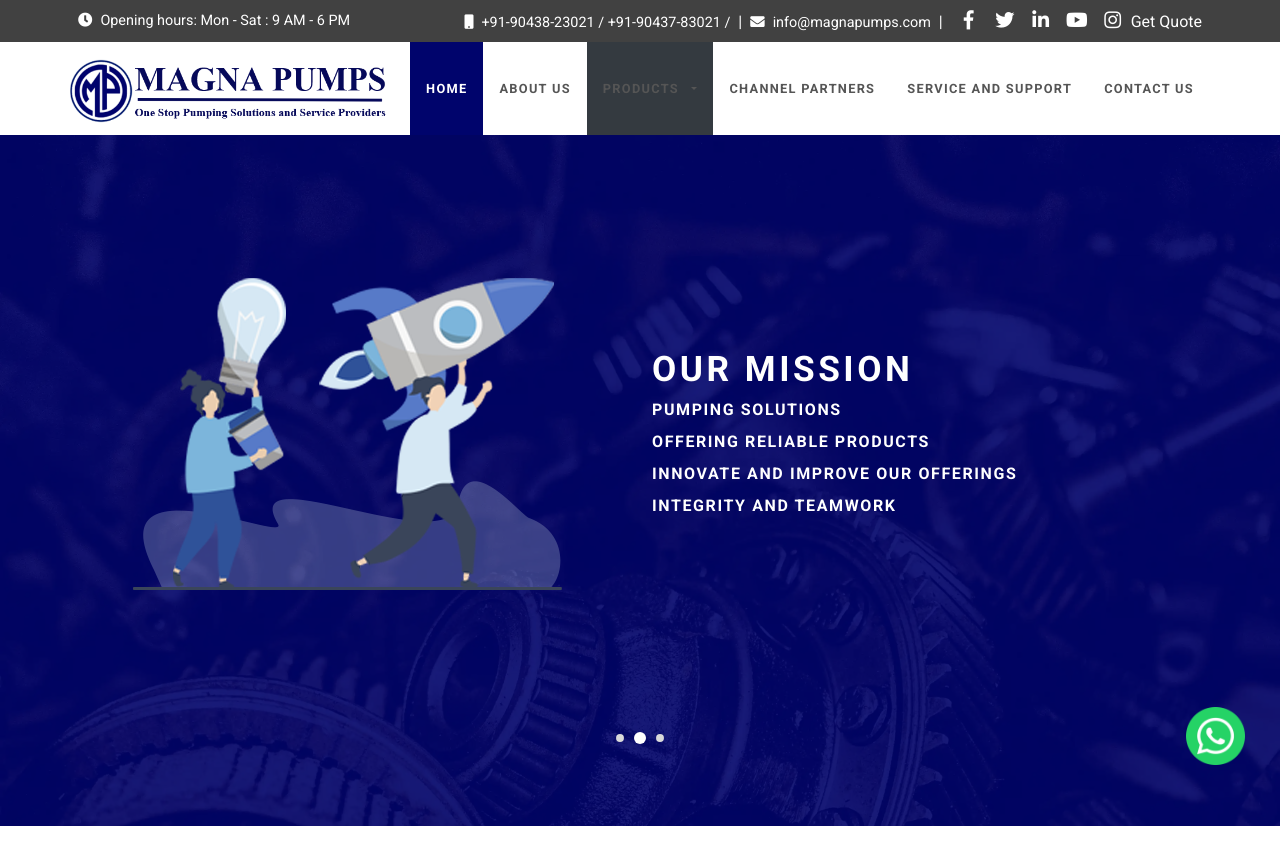
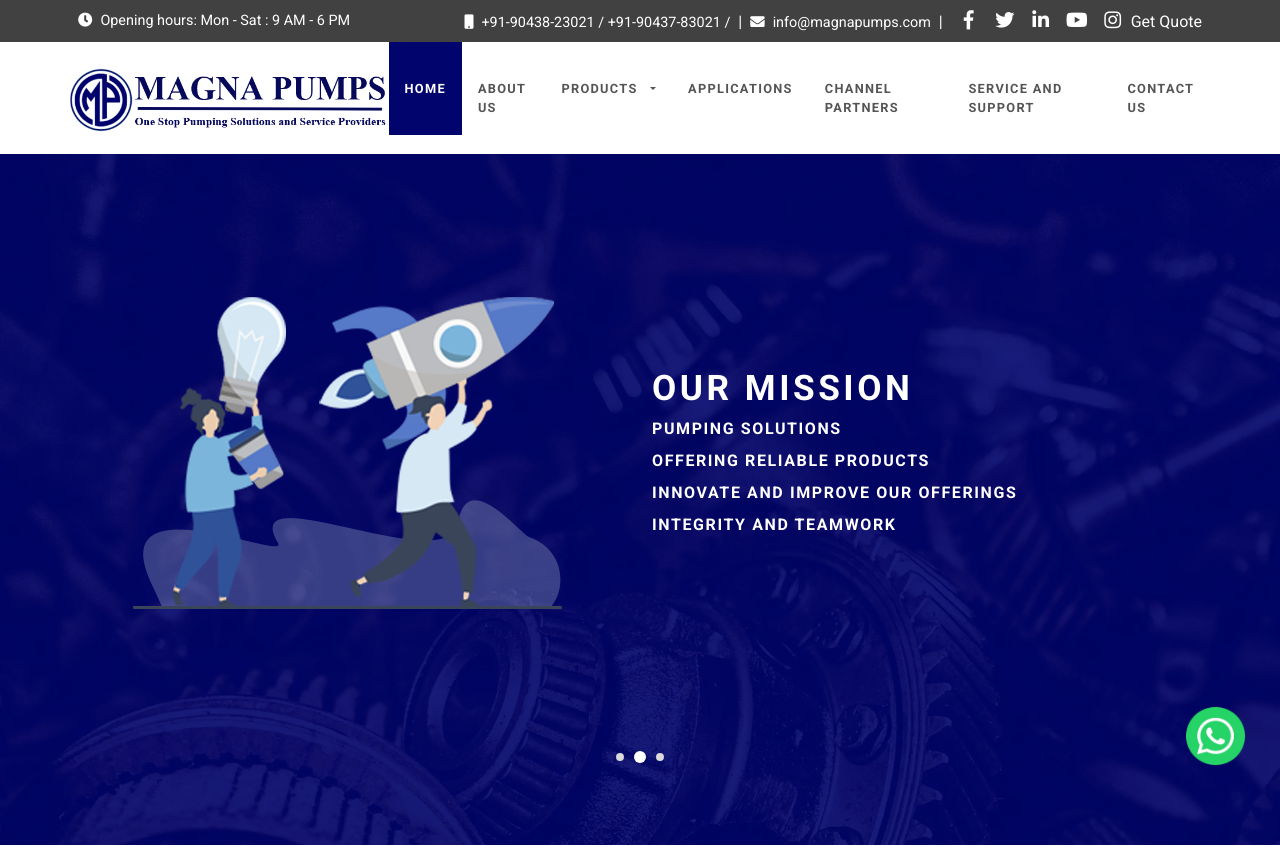
Before and after one commit to naveenece88/magna-pumps-test1, an Angular app: page / in a window 1280 px wide. Shown: the top 847 px of the page. Built offline with nearby package versions, Linux system fonts and the light colour scheme; no server answers.

Commit message:
products dropdown

```diff
--- a/src/app/app.component.html
+++ b/src/app/app.component.html
@@ -1,4 +1,3 @@
-
 <div class="wide" id="all">
   <!-- Top bar-->
   <div class="top-bar bg-dark text-white" id="topBar">
@@ -9,18 +8,33 @@
         </div>
         <div class="col-lg-8 text-end py-2 text-center text-lg-end">
           <ul class="list-inline mb-0">
-              <li class="list-inline-item"><a class="fw-normal text-sm reset-anchor" href="#!"><i class="fas fa-mobile me-2"></i>
-                <a href="tel:+91-90438-23021" rel="noopener" style="color:#ffffff;">+91-90438-23021</a> / <a href="tel:+91-90437-83021" style="color:#ffffff;">+91-90437-83021</a> / </a></li>
+            <li class="list-inline-item"><a class="fw-normal text-sm reset-anchor" href="#!"><i
+                  class="fas fa-mobile me-2"></i>
+                <a href="tel:+91-90438-23021" rel="noopener" style="color:#ffffff;">+91-90438-23021</a> / <a
+                  href="tel:+91-90437-83021" style="color:#ffffff;">+91-90437-83021</a> / </a></li>
             <li class="list-inline-item">|</li>
-              <li class="list-inline-item"><a class="fw-normal text-sm reset-anchor" href="#!"><i class="fas fa-envelope me-2"></i>
-                <a href=mailto:“info@magnapumps.com” rel="noopener" style="color:#ffffff;">info@magnapumps.com</a></a></li>
+            <li class="list-inline-item"><a class="fw-normal text-sm reset-anchor" href="#!"><i
+                  class="fas fa-envelope me-2"></i>
+                <a href=mailto:“info@magnapumps.com” rel="noopener" style="color:#ffffff;">info@magnapumps.com</a></a>
+            </li>
             <li class="list-inline-item">|</li>
-              <li class="list-inline-item text-gray-600 m-0"><a class="text-xs social-link-hover" href="https://www.facebook.com/MagnaPumps" target="_blank" rel="noopener" title="Facebook"><i class="fab fa-facebook-f"></i></a></li>
-              <li class="list-inline-item text-gray-600 m-0"><a class="text-xs social-link-hover" href="https://twitter.com/MagnaPumps" target="_blank" rel="noopener" title="Twitter"><i class="fab fa-twitter"></i></a></li>
-              <li class="list-inline-item text-gray-600 m-0"><a class="text-xs social-link-hover" href="https://www.linkedin.com/in/magnapumps/" target="_blank" rel="noopener" title="Linkedin"><i class="fab fa-linkedin-in"></i></a></li>
-              <li class="list-inline-item text-gray-600 m-0"><a class="text-xs social-link-hover" href="https://www.youtube.com/@MAGNAPUMPS" target="_blank" rel="noopener" title="YouTube"><i class="fab fa-youtube"></i></a></li>
-              <li class="list-inline-item text-gray-600 m-0"><a class="text-xs social-link-hover" href="https://www.instagram.com/magnapumps/" target="_blank" rel="noopener" title="Instagram"><i class="fab fa-instagram"></i></a></li>
-              <li class="list-inline-item text-gray-600 m-0"><a style="color:#ffffff" href="https://magnapumps.com/contact-us" rel="noopener" title="Get Quote">Get Quote</a></li>
+            <li class="list-inline-item text-gray-600 m-0"><a class="text-xs social-link-hover"
+                href="https://www.facebook.com/MagnaPumps" target="_blank" rel="noopener" title="Facebook"><i
+                  class="fab fa-facebook-f"></i></a></li>
+            <li class="list-inline-item text-gray-600 m-0"><a class="text-xs social-link-hover"
+                href="https://twitter.com/MagnaPumps" target="_blank" rel="noopener" title="Twitter"><i
+                  class="fab fa-twitter"></i></a></li>
+            <li class="list-inline-item text-gray-600 m-0"><a class="text-xs social-link-hover"
+                href="https://www.linkedin.com/in/magnapumps/" target="_blank" rel="noopener" title="Linkedin"><i
+                  class="fab fa-linkedin-in"></i></a></li>
+            <li class="list-inline-item text-gray-600 m-0"><a class="text-xs social-link-hover"
+                href="https://www.youtube.com/@MAGNAPUMPS" target="_blank" rel="noopener" title="YouTube"><i
+                  class="fab fa-youtube"></i></a></li>
+            <li class="list-inline-item text-gray-600 m-0"><a class="text-xs social-link-hover"
+                href="https://www.instagram.com/magnapumps/" target="_blank" rel="noopener" title="Instagram"><i
+                  class="fab fa-instagram"></i></a></li>
+            <li class="list-inline-item text-gray-600 m-0"><a style="color:#ffffff"
+                href="https://magnapumps.com/contact-us" rel="noopener" title="Get Quote">Get Quote</a></li>
 
           </ul>
         </div>
@@ -34,8 +48,12 @@
     <div class="navbar navbar-light bg-white navbar-expand-lg py-0" id="navbar">
       <div class="container py-3 py-lg-0 px-lg-0">
         <!-- Navbar brand--><a class="navbar-brand" href="index.html"><img class="d-none d-md-inline-block"
-              src="assets/img/logo1.png" alt="industrial pumps,Sewage Pumps,Slurry pumps,water pumps,centrifugal pumps,submersible pumps,submersible water pumps"><img class="d-inline-block d-md-none" src="assets/img/logo1.png"
-              alt="industrial pumps,Sewage Pumps,Slurry pumps,water pumps,centrifugal pumps,submersible pumps,submersible water pumps"><span class="sr-only">Magna Pumps - go to homepage</span> </a> <h3 style="color:#00046c;font-family:inherit;
+            src="assets/img/logo1.png"
+            alt="industrial pumps,Sewage Pumps,Slurry pumps,water pumps,centrifugal pumps,submersible pumps,submersible water pumps"><img
+            class="d-inline-block d-md-none" src="assets/img/logo1.png"
+            alt="industrial pumps,Sewage Pumps,Slurry pumps,water pumps,centrifugal pumps,submersible pumps,submersible water pumps"><span
+            class="sr-only">Magna Pumps - go to homepage</span> </a>
+        <h3 style="color:#00046c;font-family:inherit;
               font-size:32px;margin-left: -0.95rem;margin-bottom:0.24rem;"></h3>
         <!-- Navbar toggler-->
         <button class="navbar-toggler text-primary border-primary" type="button" data-bs-toggle="collapse"
@@ -46,36 +64,49 @@
         <div class="collapse navbar-collapse" id="navigationCollapse">
           <ul class="navbar-nav ms-auto mb-2 mb-lg-0">
             <!-- homepage dropdown-->
-              <li class="nav-item dropdown"><a class="nav-link"  routerLink='home' [ngClass]="{'active' : commons.tab == 0}" href="#home" role="button">Home</a>
+            <li class="nav-item dropdown"><a class="nav-link" routerLink='home'
+                [ngClass]="{'active' : commons.tab == 0}" href="#home" role="button">Home</a>
             </li>
-              <li class="nav-item dropdown"><a class="nav-link  " routerLink='about-us' [ngClass]="{'active' : commons.tab == 1}" href="#services" role="button">About Us</a>
+            <li class="nav-item dropdown"><a class="nav-link  " routerLink='about-us'
+                [ngClass]="{'active' : commons.tab == 1}" href="#services" role="button">About Us</a>
             </li>
             <li class="nav-item dropdown custom-dropdown">
-                <a class="nav-link dropdown-toggle" routerLink='products' [ngClass]="{'active' : commons.tab == 2}" href="#about-us" role="button" id="productsDropdown" data-bs-toggle="dropdown" aria-expanded="false">
+              <a class="nav-link dropdown-toggle" routerLink='products' [ngClass]="{'active' : commons.tab == 2}"
+                href="#about-us" role="button" id="productsDropdown" data-bs-toggle="dropdown" aria-expanded="false">
                 Products
               </a>
               <ul class="dropdown-menu" aria-labelledby="productsDropdown">
                 <li class="dropdown-submenu">
                   <a class="dropdown-item dropdown-toggle" href="#">Pumps</a>
                   <ul class="dropdown-menu">
-                      <li><a class="dropdown-item nav-link" routerLink='products/pumps/metallic' [ngClass]="{'active' : commons.tab == 2}">Metallic</a></li>
-                      <li><a class="dropdown-item nav-link" routerLink='products/pumps/non-metallic' [ngClass]="{'active' : commons.tab == 2}">Non-Metallic</a></li>
+                    <li><a class="dropdown-item nav-link" routerLink='products/pumps/metallic'
+                        [ngClass]="{'active' : commons.tab == 2}">Metallic1</a></li>
+                    <li><a class="dropdown-item nav-link" routerLink='products/pumps/non-metallic'
+                        [ngClass]="{'active' : commons.tab == 2}">Non-Metallic2</a></li>
                   </ul>
                 </li>
                 <li class="dropdown-submenu">
                   <a class="dropdown-item dropdown-toggle" href="#">Motors</a>
                   <ul class="dropdown-menu">
-                      <li><a class="dropdown-item nav-link" routerLink='products/motors/metallic' [ngClass]="{'active' : commons.tab == 2}">Metallic</a></li>
-                      <li><a class="dropdown-item nav-link" routerLink='products/motors/non-metallic' [ngClass]="{'active' : commons.tab == 2}">Non-Metallic</a></li>
+                    <li><a class="dropdown-item nav-link" routerLink='products/motors/metallic'
+                        [ngClass]="{'active' : commons.tab == 2}">Metallic3</a></li>
+                    <li><a class="dropdown-item nav-link" routerLink='products/motors/non-metallic'
+                        [ngClass]="{'active' : commons.tab == 2}">Non-Metallic4</a></li>
                   </ul>
                 </li>
               </ul>
             </li>
-              <li class="nav-item dropdown"><a class="nav-link  " routerLink='channel-partners' [ngClass]="{'active' : commons.tab == 4}" href="#contact-us" role="button">Channel Partners</a>
+            <li class="nav-item dropdown"><a class="nav-link  " routerLink='applications'
+                [ngClass]="{'active' : commons.tab == 3}" href="#products" role="button">Applications</a>
             </li>
-              <li class="nav-item dropdown"><a class="nav-link  " routerLink='service-and-support' [ngClass]="{'active' : commons.tab == 5}" href="#contact-us" role="button">Service and Support</a>
+            <li class="nav-item dropdown"><a class="nav-link  " routerLink='channel-partners'
+                [ngClass]="{'active' : commons.tab == 4}" href="#contact-us" role="button">Channel Partners</a>
             </li>
-              <li class="nav-item dropdown"><a class="nav-link  " routerLink='contact-us' [ngClass]="{'active' : commons.tab == 6}" href="#contact-us" role="button">Contact Us</a>
+            <li class="nav-item dropdown"><a class="nav-link  " routerLink='service-and-support'
+                [ngClass]="{'active' : commons.tab == 5}" href="#contact-us" role="button">Service and Support</a>
+            </li>
+            <li class="nav-item dropdown"><a class="nav-link  " routerLink='contact-us'
+                [ngClass]="{'active' : commons.tab == 6}" href="#contact-us" role="button">Contact Us</a>
             </li>
           </ul>
         </div>
@@ -92,14 +123,17 @@
         <div class="row gy-4">
           <div class="col-lg-3">
             <h4 class="mb-3 text-uppercase">About Us</h4>
-                <p class="text-sm text-gray-500">Magna Pumps is a dynamic and innovative company involved in delivering Pumping Solutions, and its additional requirements, Motors, Switch Gears, Panel Boards, Fabrication Works, Automation and provide services.</p>
+            <p class="text-sm text-gray-500">Magna Pumps is a dynamic and innovative company involved in delivering
+              Pumping Solutions, and its additional requirements, Motors, Switch Gears, Panel Boards, Fabrication Works,
+              Automation and provide services.</p>
 
           </div>
           <div class="col-lg-3"></div>
 
           <div class="col-lg-3">
             <h4 class="mb-3 text-uppercase">Contact</h4>
-                <p class="text-uppercase text-sm text-gray-500">8/1 C, Mullai Nagar, Sengundhapuram<br>K Chettipalayam, Tiruppur<br>Tamilnadu-
+            <p class="text-uppercase text-sm text-gray-500">8/1 C, Mullai Nagar, Sengundhapuram<br>K Chettipalayam,
+              Tiruppur<br>Tamilnadu-
               641604</p>
           </div>
           <div class="col-lg-3"></div>
@@ -114,7 +148,8 @@
             <p class="mb-0 text-sm text-gray-500">&copy; 2023. Magna Pumps </p>
           </div>
           <div class="col-md-6 text text-md-end">
-                <p class="mb-0 text-sm text-gray-500">Template designed by  <a href="https://bootstrapious.com" target="_blank">Bootstrapious</a></p>
+            <p class="mb-0 text-sm text-gray-500">Template designed by <a href="https://bootstrapious.com"
+                target="_blank">Bootstrapious</a></p>
             <!-- Please do not remove the backlink to us unless you purchase the Attribution-free License at https://bootstrapious.com/attribution-free-license. Thank you.-->
           </div>
         </div>
--- a/src/app/app.component.scss
+++ b/src/app/app.component.scss
@@ -5,36 +5,3 @@
   .custom-dropdown:hover .dropdown-menu {
     display: block;
   }
-
-  .custom-dropdown {
-    background-color: #343a40; /* Replace with the color of your navbar */
-    border: none;
-  }
-
-  .custom-dropdown .dropdown-item {
-    color: #fff; /* Replace with the color of your navbar text */
-    padding: 10px 20px; /* Adjust as needed */
-  }
-
-  .custom-dropdown .dropdown-item:hover {
-    color: #343a40; /* Replace with the color of your navbar text hover */
-    background-color: #fff; /* Replace with the color of your navbar hover */
-  }
-
-  .dropdown-submenu {
-    position: relative;
-  }
-
-  .dropdown-submenu a::after {
-    transform: rotate(-90deg);
-    position: absolute;
-    right: 6px;
-    top: .8em;
-  }
-
-  .dropdown-submenu .dropdown-menu {
-    top: 0;
-    left: 100%;
-    margin-left: .1rem;
-    margin-right: .1rem;
-  }
--- a/src/assets/js/theme.js
+++ b/src/assets/js/theme.js
@@ -246,34 +246,6 @@ document.addEventListener("DOMContentLoaded", function () {
         }
     }
 
-    function closeAllSubmenus() {
-        let dropdownSubmenus = [].slice.call(document.querySelectorAll(".dropdown-submenu"));
-        dropdownSubmenus.map(function (submenu) {
-            submenu.classList.remove("show");
-        });
-    }
-
-
-    window.onload = function() {
-        document.querySelectorAll('.dropdown-menu a.dropdown-toggle').forEach(function(element) {
-          element.addEventListener('click', function (e) {
-            var _this = this;
-            e.preventDefault();
-            e.stopPropagation();
-            _this.parentElement.classList.toggle('show');
-            _this.nextElementSibling.classList.toggle('show');
-          });
-        });
-
-        document.querySelectorAll('.dropdown').forEach(function(element) {
-          element.addEventListener('hidden.bs.dropdown', function () {
-            this.querySelectorAll('.dropdown-submenu .show').forEach(function(element){
-              element.classList.remove('show');
-            });
-          });
-        });
-      };
-
     window.addEventListener("scroll", function () {
         navBarBehavior();
     });
```
Lines whose indentation alone changed are shown as unchanged.
